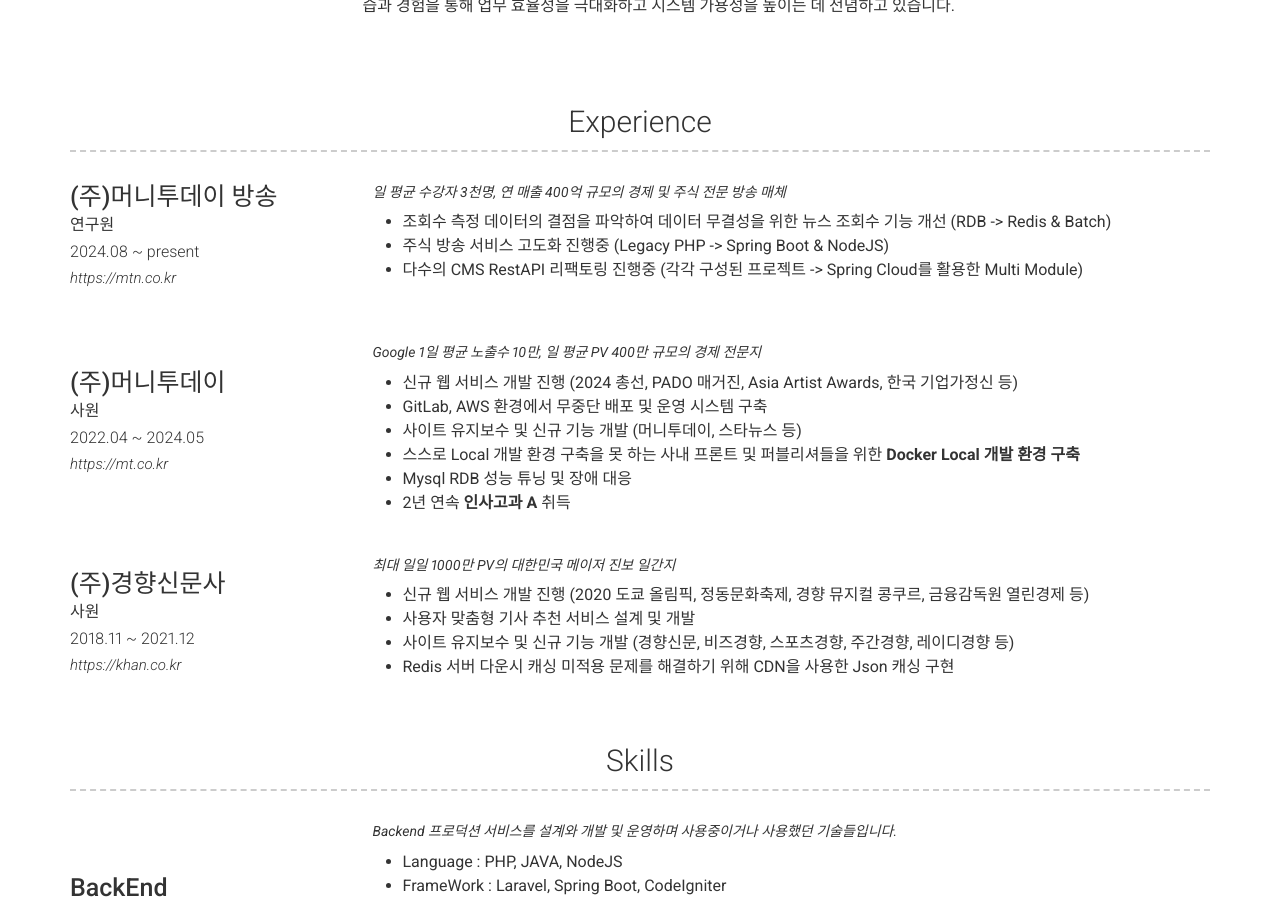
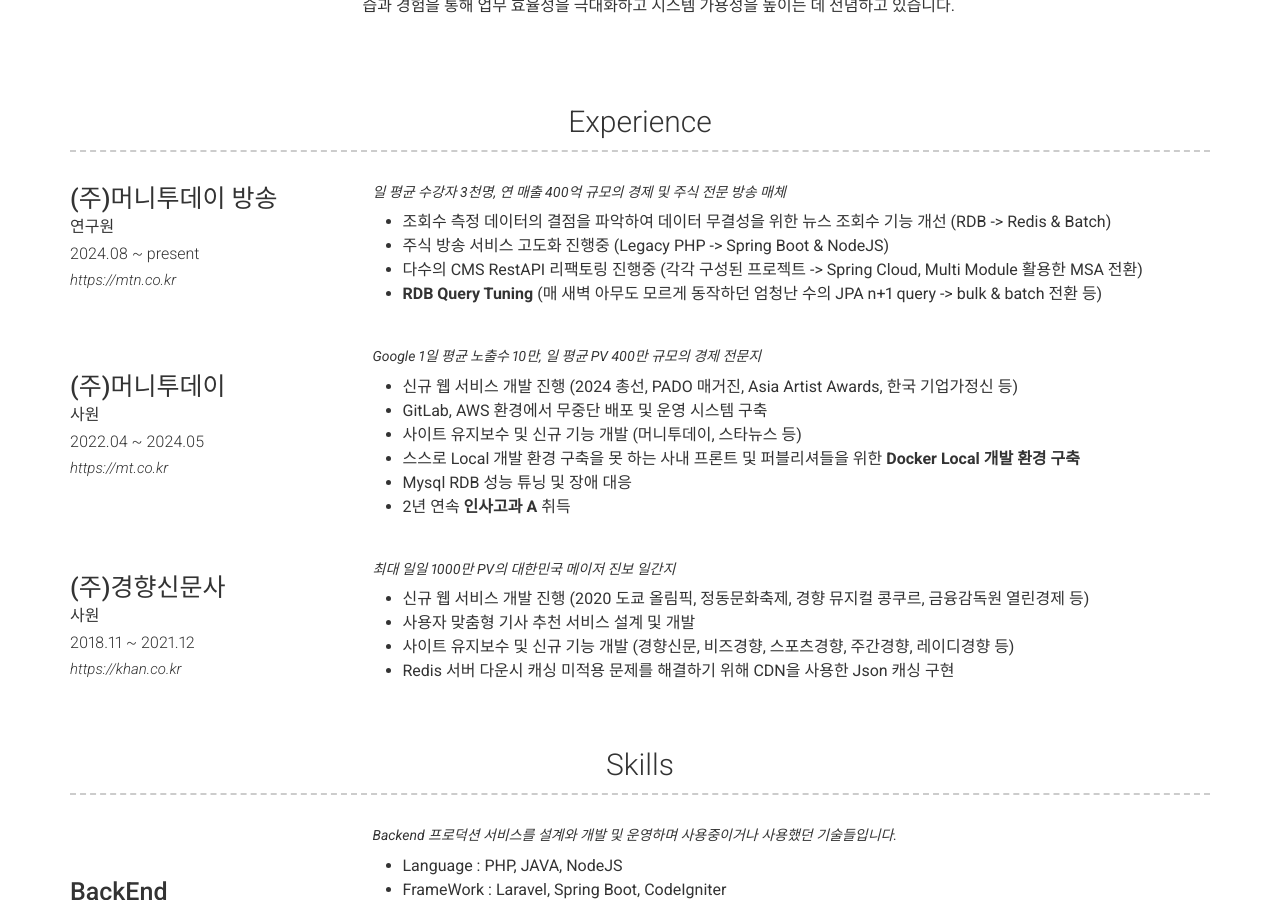
Before and after one commit to MingyuRomeoKim/MingyuRomeoKim.github.io, a Jekyll site: the page built from index.md, in a window 1280 px wide and 900 px high, scrolled down 563 px. Built offline with Jekyll 4.4.1, drawn with Linux system fonts in a browser that asks for light colours; nearby versions of some CDN libraries.

Commit message:
#Update, Experience update

```diff
--- a/_config.yml
+++ b/_config.yml
@@ -75,7 +75,8 @@ content:
         description: | # this will include new lines to allow paragraphs
           - 조회수 측정 데이터의 결점을 파악하여 데이터 무결성을 위한 뉴스 조회수 기능 개선 (RDB -> Redis & Batch)
           - 주식 방송 서비스 고도화 진행중 (Legacy PHP -> Spring Boot & NodeJS)
-          - 다수의 CMS RestAPI 리팩토링 진행중 (각각 구성된 프로젝트 -> Spring Cloud를 활용한 Multi Module)
+          - 다수의 CMS RestAPI 리팩토링 진행중 (각각 구성된 프로젝트 -> Spring Cloud, Multi Module 활용한 MSA 전환)
+          - **RDB Query Tuning** (매 새벽 아무도 모르게 동작하던 엄청난 수의 JPA n+1 query -> bulk & batch 전환 등)
           <br/>
 
       - layout: left
```
Also changed, not shown: 2 other files.
